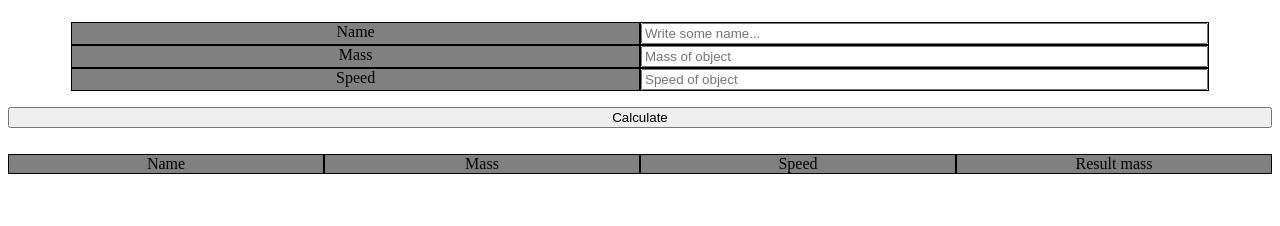
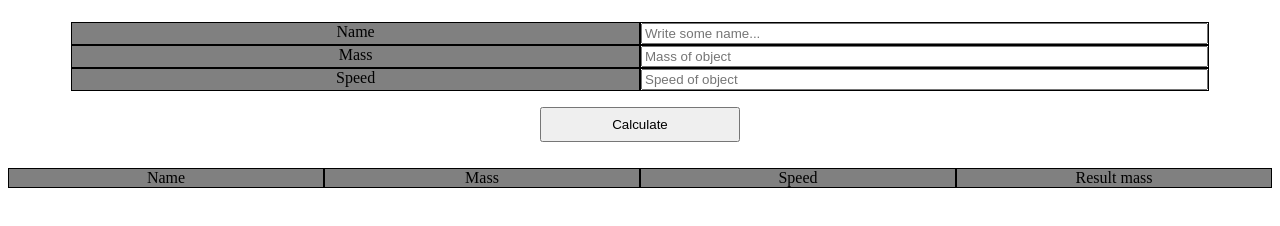
Before and after one commit to roman4i/massCalculator, a plain HTML site: page index.html in a window 1280 px wide. Shown: the part 66-292 px from the top of the page. Drawn offline with Linux system fonts and the light colour scheme.

Commit message:
Changed styles

```diff
--- a/index.html
+++ b/index.html
@@ -25,7 +25,7 @@
             </form>
         </div>
 
-        <div><button class="clcBtn" onclick="calcIt()">Calculate</button></div>
+        <div class="btnWrap"><button class="clcBtn" onclick="calcIt()">Calculate</button></div>
 
         <div id="outBlock" class="resBlock">
             <div class="rowRes">
--- a/style.css
+++ b/style.css
@@ -21,7 +21,12 @@
 }
 
 .clcBtn{
-    width: 100%;
+    width: 200px;
+    height: 35px;
+}
+
+.btnWrap{
+    text-align: center;
 }
 
 .inpStyle{
```
